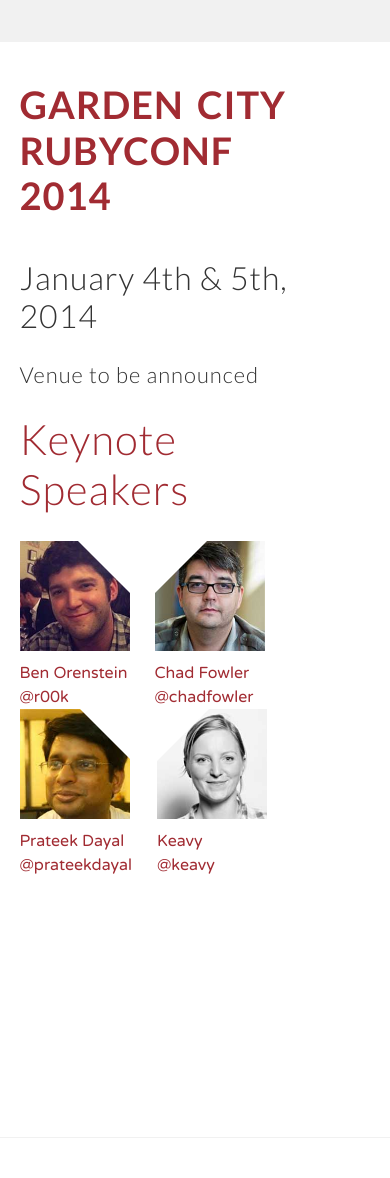
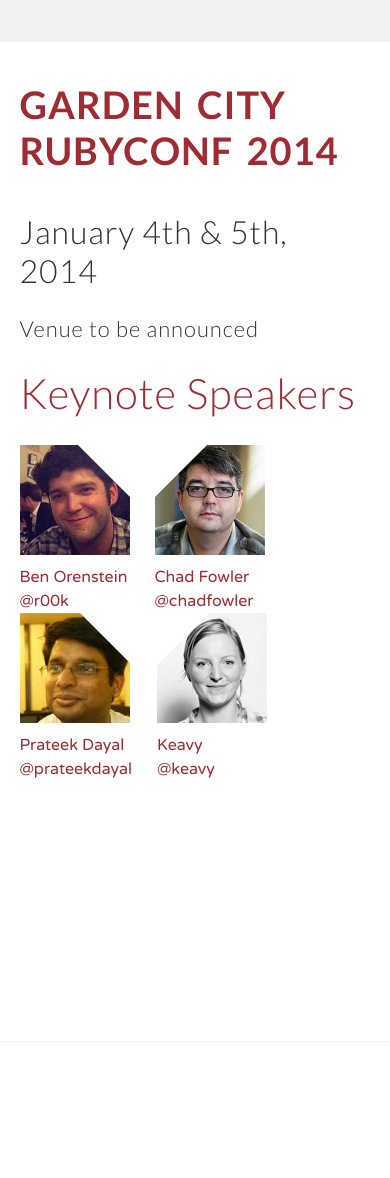
Before and after one commit to GardenCityRuby/GCRC2014, a Jekyll site: the page built from index.html, in a window 390 px wide. Shown: the part 200-1378 px from the top of the page. Built offline with Jekyll 4.4.1, drawn with Linux system fonts in a browser that asks for light colours; nearby versions of some CDN libraries; after the commit the page ends 1282 px from its top, so only the background shows below that.

```diff
--- a/assets/css/style.css
+++ b/assets/css/style.css
@@ -986,7 +986,7 @@
   }
   #main {
     float: none;
-    width: 70%;
+    width: 90%;
     padding: 40px 5% 0;
     margin-left: 0;
   }
```
Also changed, not shown: assets/less/style.less (+4 -4 lines).
